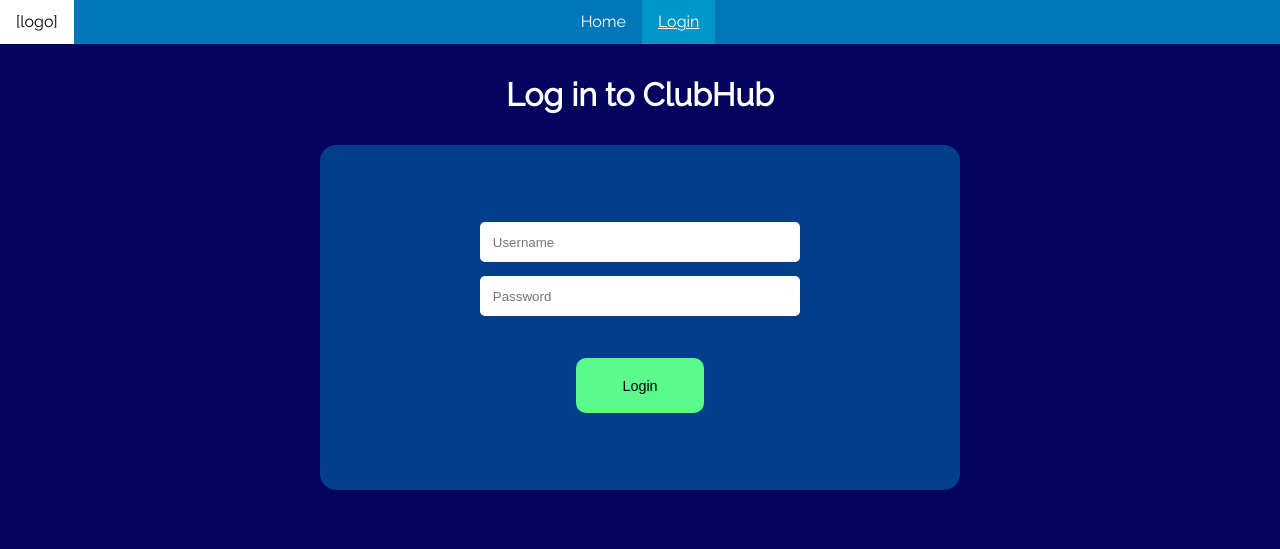
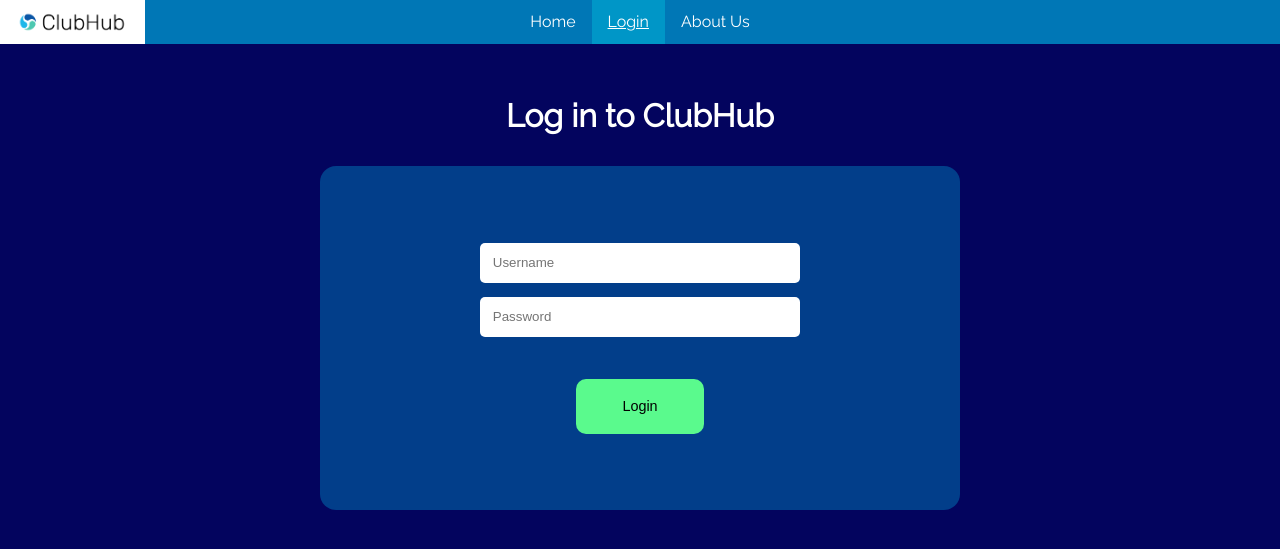
Before and after one commit to jeancarson/ClubHub, a Flask app: page /login in a window 1280 px wide. Shown: the top 549 px of the page. Run offline with Flask 3, Linux system fonts and the light colour scheme.

Commit message:
Add logo; Add alert dialog stuff; Add login logic stuff etc etc

```diff
--- a/app.py
+++ b/app.py
@@ -6,11 +6,13 @@ from flask import (
 )
 
 # Local modules
-from modules.blueprints.login import login
+from modules.blueprints.login_logout import login_logout
+from modules.blueprints.registration import registration
 
 
 app: Flask = Flask(__name__)
-app.register_blueprint(login)
+app.register_blueprint(login_logout)
+app.register_blueprint(registration)
 
 # Load environment variables (from .env and .flaskenv)
 app.config.from_prefixed_env()
@@ -31,5 +33,15 @@ def home() -> str:
     return render_template("index.html")
 
 
+@app.route("/about")
+@app.route("/about-us")
+def about_us() -> str:
+    """
+    Loads the about page.
+    """
+
+    return render_template("about.html")
+
+
 if __name__ == '__main__':
     app.run()
--- a/modules/blueprints/login.py
+++ b/modules/blueprints/login_logout.py
@@ -12,7 +12,7 @@ from flask import (
 from modules.general.user_auth import password_match
 
 
-login = Blueprint("login", __name__)
+login_logout = Blueprint("login_logout", __name__)
 
 # Temporary user dictionary with usernames/passwords for login system.
 users: dict[str, str] = {
@@ -21,7 +21,7 @@ users: dict[str, str] = {
 }
 
 
-@login.route("/login")
+@login_logout.route("/login")
 def login_get() -> str:
     """
     Loads the login page.
@@ -30,7 +30,7 @@ def login_get() -> str:
     return render_template("login.html")
 
 
-@login.route("/login", methods=["POST"])
+@login_logout.route("/login", methods=["POST"])
 def login_post() -> str | Response:
     """
     Function called when login button (from the login page) is pressed.
@@ -69,3 +69,32 @@ def login_post() -> str | Response:
     session["user"] = username
 
     return redirect("/home")
+
+
+@login_logout.route("/account")
+def account() -> str | Response:
+    """
+    Loads the account page (if a user session is active)
+    """
+
+    if "user" not in session:
+        current_app.logger.warning(f"Page access fail: unauthenticated user tried to access restricted page 'account'")
+        flash("You cannot access this page as you are not logged in", category="error")
+        return redirect("/home")
+
+    return render_template("account.html", user=session["user"])
+
+
+@login_logout.route("/logout")
+def logout() -> Response:
+    """
+    Logs out of the current session (if any) and redirects to home page.
+    """
+
+    if "user" in session:
+        flash(f"You have been logged out. See you later {session['user']}!", category="info")
+        session.pop("user", None)
+    else:
+        flash("You can not log out if you are not logged in!", category="error")
+
+    return redirect("/home")
--- a/static/alert_message.js
+++ b/static/alert_message.js
@@ -5,3 +5,8 @@ const alert_message_button = document.querySelector(".alert-dialog-button");
 alert_message_button.addEventListener("click", () => {
     alert_message.style.display = "none";
 })
+
+document.body.addEventListener('click', function( event ){
+    if (" block".includes(alert_message.style.display) && !alert_message.contains(event.target))
+		alert_message.style.display = "none";
+});
--- a/static/login.css
+++ b/static/form.css
@@ -44,7 +44,7 @@ label {
     text-decoration: underline;
 }
 
-#form-container {
+.form-container {
     display: flex;
     width: 50%;
     margin: auto auto 5%;
--- a/static/script.js
+++ b/static/script.js
@@ -1,21 +1,16 @@
-const hamburger = document.querySelector("#hamburger");
+const hamburger = document.querySelector(".navbar-right a");
 const navbar_divs = document.querySelectorAll(".navbar-center");
-const page_name = window.location.pathname;
 const height = "2.75rem";
 let hamburger_expanded = false;
+let page_name = window.location.pathname.substring(1);
 
-// Give the "active" class to the link that is the current webpage.
-for (let div of navbar_divs) {
-    for (let anchor of div.children) {
-        if (page_name === anchor.pathname) {
-            if (!anchor.parentElement.classList.contains("active"))
-                anchor.parentElement.classList.add("active");
-        } else {
-            if (anchor.parentElement.classList.contains("active"))
-                anchor.parentElement.classList.remove("active");
-        }
-    }
-}
+if (page_name === "")
+    page_name = "none"
+
+let active_anchor = document.querySelector("." + page_name + "-link");
+
+if (!active_anchor.parentElement.classList.contains("nav-active-link"))
+    active_anchor.parentElement.classList.add("nav-active-link");
 
 // Toggle dropdown menu for smaller screens.
 hamburger.addEventListener("click", () => {
--- a/static/style.css
+++ b/static/style.css
@@ -29,7 +29,7 @@ body {
     color: var(--white);
 }
 
-h1 {
+header h1 {
     margin: 1em;
 }
 
@@ -39,6 +39,7 @@ h1 {
     display: flex;
     align-items: center;
     justify-content: center;
+    position: absolute;
     width: 100%;
 }
 
@@ -46,10 +47,9 @@ h1 {
     position: relative;
     display: none;
     background-color: var(--light-red);
-    width: 70%;
+    width: 65%;
     color: var(--white);
     text-align: center;
-    padding: 1%;
     border-bottom-left-radius: 1em;
     border-bottom-right-radius: 1em;
 }
@@ -76,7 +76,7 @@ h1 {
 
 nav {
     display: grid;
-    grid-template-columns: 1fr auto auto 1fr;
+    grid-template-columns: 1fr auto auto auto 1fr;
     background-color: var(--light-blue);
     overflow: hidden;
 }
@@ -104,8 +104,13 @@ nav div {
     justify-content: right;
 }
 
-div.active {
+.nav-active-link {
     background-color: var(--lighter-blue);
+}
+
+.nav-active-link a {
+    text-decoration: underline;
+    text-decoration-thickness: 0.075rem;
 }
 
 nav div a {
@@ -118,7 +123,6 @@ nav div a {
     height: 2.75rem;
     padding: 0 1rem;
     font-size: 1rem;
-    /*transition: opacity ease 1.5s;*/
 }
 
 nav div a:hover {
@@ -126,18 +130,29 @@ nav div a:hover {
     color: var(--black);
 }
 
-div.active a {
-    text-decoration: underline;
-    text-decoration-thickness: 0.075rem;
+.navbar-left a img {
+    height: 1.5rem;
 }
 
-#hamburger {
+.navbar-left a img:last-child {
+  display: none;
+}
+
+.navbar-left a:hover img:last-child {
+  display: block;
+}
+
+.navbar-left a:hover img:first-child {
+  display: none;
+}
+
+.navbar-right a {
     visibility: hidden;
 }
 
 @media screen and (max-width: 600px) {
 
-    nav div a#hamburger {
+    .navbar-right a {
         visibility: visible;
     }
 
@@ -153,9 +168,12 @@ div.active a {
 
     .navbar-center a {
         width: 100%;
-        /*opacity: 0;*/
     }
 
 }
 
 /* ======================= Navigation bar end ======================= */
+
+/* ========================== Footer start ========================== */
+
+/* ========================== Footer start ========================== */
--- a/templates/base.html
+++ b/templates/base.html
@@ -6,32 +6,60 @@
     <meta name="viewport"
           content="width=device-width, user-scalable=no, initial-scale=1.0, maximum-scale=1.0, minimum-scale=1.0">
     <meta http-equiv="X-UA-Compatible" content="ie=edge">
-    <link rel="stylesheet" href="../static/style.css">
+    <link rel="stylesheet" href="{{ url_for('static', filename='style.css') }}">
+    <title>ClubHub</title>
+
+    {% set second_link = "account" if "user" in session else "login" %}
+    {% set flash_message = get_flashed_messages()[0] %}
 
     {% block links %}
     {% endblock %}
 
-    <title>ClubHub</title>
 </head>
 
 <body>
+
+    <style>
+        .alert-dialog {
+            {% with error = get_flashed_messages(category_filter=["error"]) %}
+                {% with info = get_flashed_messages(category_filter=["info"]) %}
+                    background-color: {{ "var(--light-red)" if error else "var(--light-green)" }};
+                    display: {{ "block" if error or info else "none"}};
+                {% endwith %}
+            {% endwith %}
+
+        }
+    </style>
 
     <!-- This file is not intended to be rendered directly but should be extended by other HTML template files -->
 
     <nav id="navbar">
         <div class="navbar-left">
-            <a href="/home">[logo]</a>
+            <a href="/home">
+                <img src="../static/logo.png" alt="[logo]">
+                <img src="../static/logo-dark.png" alt="[logo]">
+            </a>
         </div>
         <div class="navbar-center">
-            <a href="/home" class="home-link">Home</a>
+            <a href="/home" class="home-link index-link none-link">Home</a>
         </div>
         <div class="navbar-center">
-            <a href="/login" class="login-link">Login</a>
+            <a href="/{{ second_link }}" class="{{ second_link }}-link">{{ second_link.capitalize() }}</a>
+        </div>
+        <div class="navbar-center">
+            <a href="/about-us" class="about-link about-us-link">About Us</a>
         </div>
         <div class="navbar-right">
-            <a href="javascript:void(0);" id="hamburger">&#9776;</a>
+            <a href="javascript:void(0);">&#9776;</a>
         </div>
     </nav>
+
+    <div class="alert-dialog-container">
+        <div class="alert-dialog">
+            <p>{{ flash_message }}</p>
+            <button class="alert-dialog-button">&#10005;</button>
+        </div>
+    </div>
 
     {% block header %}
     {% endblock %}
@@ -39,7 +67,8 @@
     {% block content %}
     {% endblock %}
 
-    <script src="../static/script.js"></script>
+    <script src=" {{ url_for('static', filename='script.js') }}"></script>
+    <script src=" {{ url_for('static', filename='alert_message.js') }}"></script>
 
 </body>
 
--- a/templates/login.html
+++ b/templates/login.html
@@ -2,46 +2,21 @@
 
 {% block links %}
 
-    <link rel="stylesheet" href="../static/login.css">
+    <link rel="stylesheet" href="{{ url_for('static', filename='form.css') }}">
 
 {% endblock %}
 
 {% block header %}
 
-    <style>
-        .alert-dialog {
-            {% with error = get_flashed_messages(category_filter=["error"]) %}
-                {% with info = get_flashed_messages(category_filter=["info"]) %}
-                    background-color: {{ "var(--light-red)" if error else "var(--light-green)" }};
-                    display: {{ "block" if error or info else "none"}};
-                {% endwith %}
-            {% endwith %}
-
-        }
-    </style>
-
-    <div class="alert-dialog-container">
-        <div class="alert-dialog">
-            {% with messages = get_flashed_messages() %}
-                {% if messages %}
-                    {% for message in messages %}
-                        <p>{{ message }}</p>
-                    {% endfor %}
-                {% endif %}
-            {% endwith %}
-            <button class="alert-dialog-button">&#10005;</button>
-        </div>
-    </div>
-
     <header>
-        <h1>Log in to ClubHub</h1>
+        <h1 style="margin-top: 1.65em;">Log in to ClubHub</h1>
     </header>
 
 {% endblock %}
 
 {% block content %}
 
-    <div id="form-container">
+    <div class="form-container">
         <form id="login-form" action="/login" method="post">
             <label for="username-input"></label>
             <input id="username-input" name="username" type="text" placeholder="Username">
@@ -51,6 +26,4 @@
         </form>
     </div>
 
-    <script src="../static/alert_message.js"></script>
-
 {% endblock %}
```
Also changed, not shown: modules/blueprints/registration.py (added, +28 -0 lines), templates/about.html (added, +9 -0 lines), templates/account.html (added, +15 -0 lines), templates/register.html (added, +22 -0 lines), static/logo-dark.png (added), static/logo.png (added).
